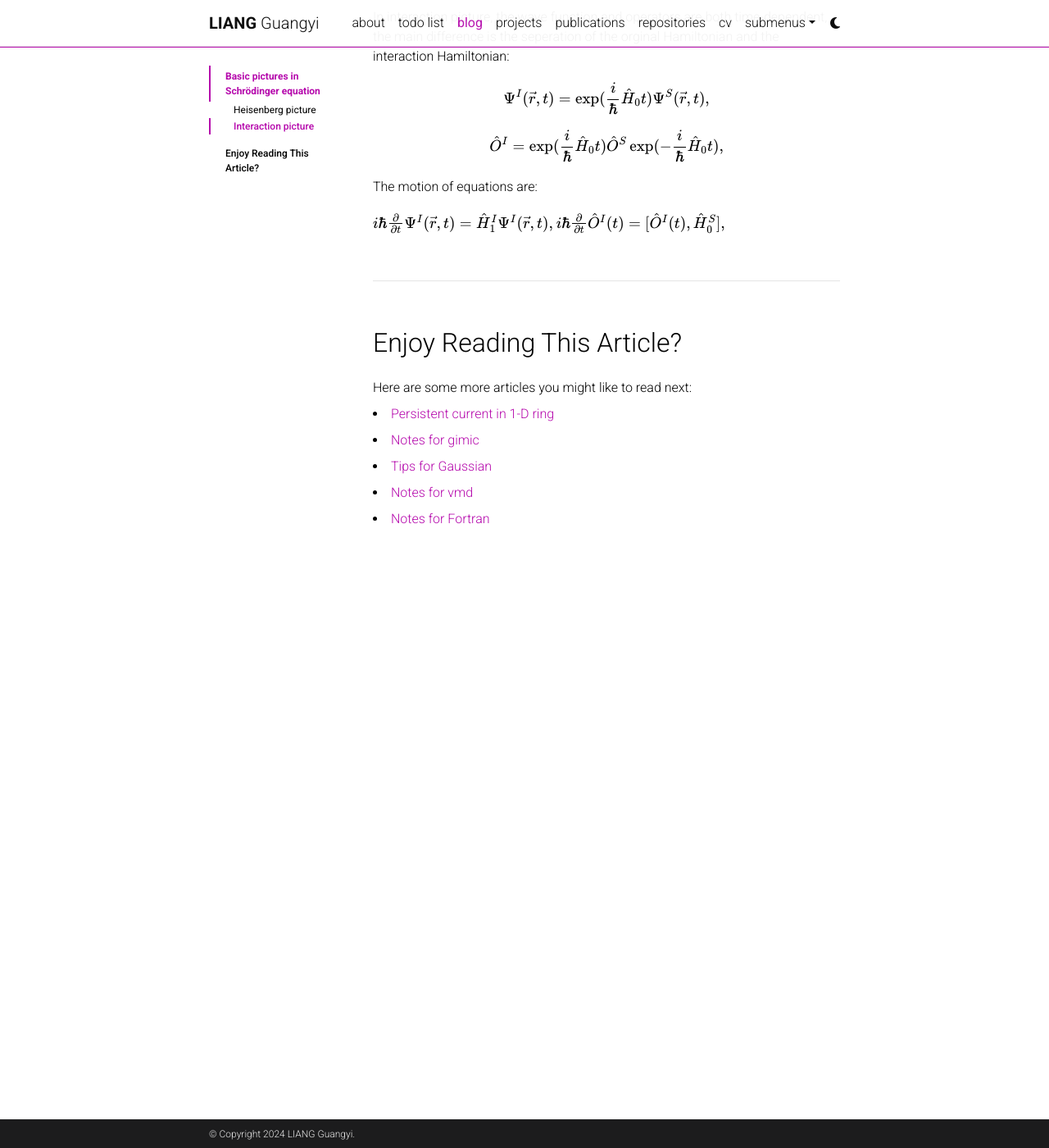
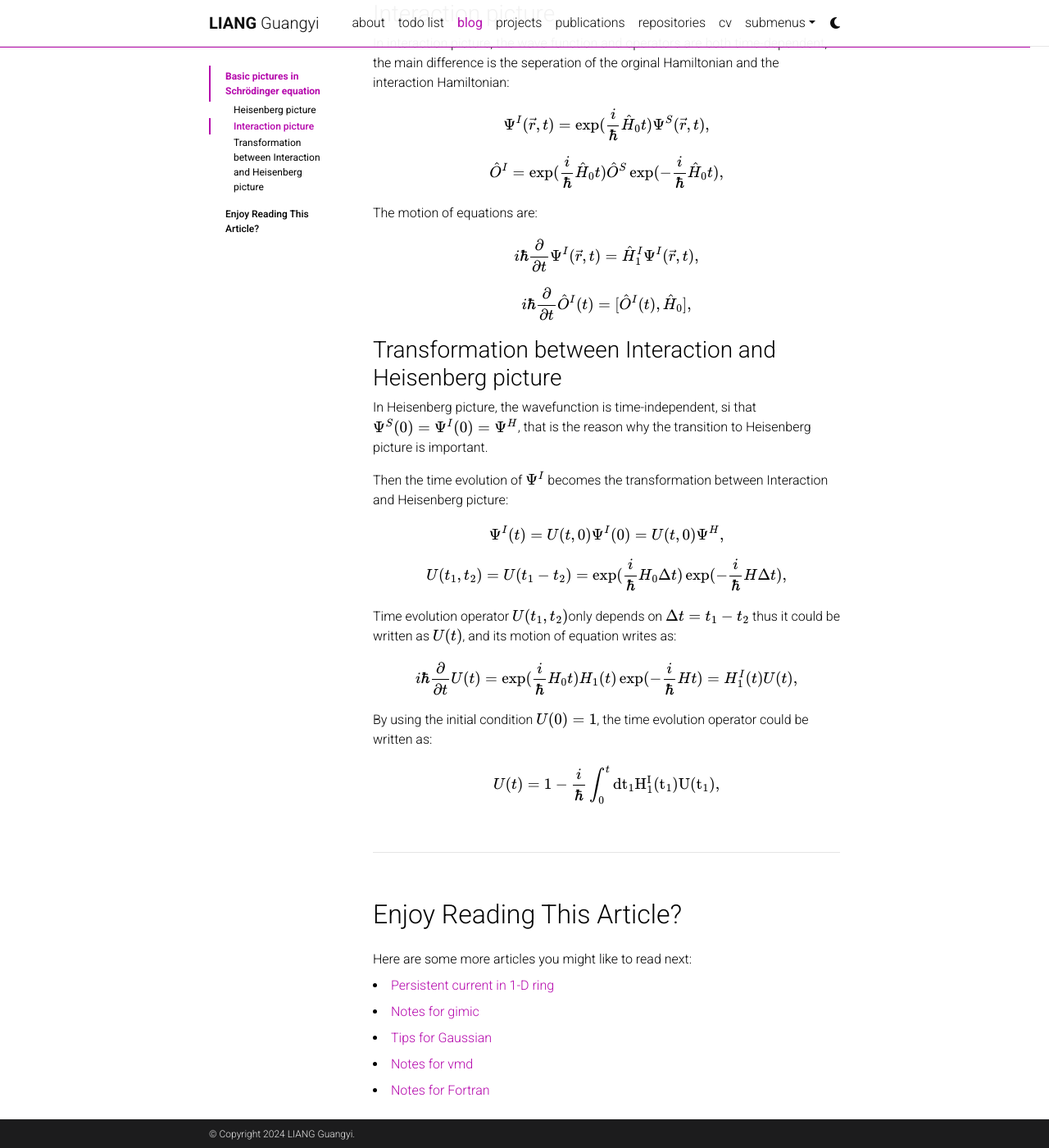
Before and after one commit to liangguangyii/liangguangyii.github.io, a Jekyll site: the page built from _posts/2024-3-12-notes-phy-tddft.md, in a window 1280 px wide and 1400 px high, scrolled down 1077 px. Shown: the whole window at 82% size. Built offline with Jekyll 4.4.1, drawn with Linux system fonts in a browser that asks for light colours; some web fonts are replaced; comment, search, counter and statistics services are not loaded; a style sheet for code colours, icons or effects is not loaded.

Commit message:
I picture to H picture

```diff
--- a/_posts/2024-3-12-notes-phy-tddft.md
+++ b/_posts/2024-3-12-notes-phy-tddft.md
@@ -33,6 +33,7 @@
 $$ \Psi^{H} (\vec{r}) = \exp(\frac{i}{\hbar} \hat{H} t) \Psi^{S}(\vec{r}, t)$$
 
 Operators in Heisenberg picture have the following form:
+
 $$ \hat{O}^{H} (t) = \exp(\frac{i}{\hbar} \hat{H} t) \hat{O}^{S} \exp(-\frac{i}{\hbar} \hat{H} t) $$
 
 The motion of equation for operators in Heisenberg picture is given as:
@@ -54,4 +55,23 @@
 The motion of equations are:
 
 $$ i \hbar \frac{\partial}{\partial t} \Psi^{I} (\vec{r},t)  = \hat{H}_{1}^{I} \Psi^{I}(\vec{r}, t), $$
-$$ i \hbar \frac{\partial}{\partial t} \hat{O}^{I}(t) = [\hat{O}^{I}(t), \hat{H}_0^S], $$
+
+$$ i \hbar \frac{\partial}{\partial t} \hat{O}^{I}(t) = [\hat{O}^{I}(t), \hat{H}_0], $$
+
+### Transformation between Interaction and Heisenberg picture
+
+In Heisenberg picture, the wavefunction is time-independent, si that $$ \Psi^S(0) = \Psi^I(0) = \Psi^H $$, that is the reason why the transition to Heisenberg picture is important.
+
+Then the time evolution of $$ \Psi^I $$ becomes the transformation between Interaction and Heisenberg picture:
+
+$$ \Psi^I (t) = U(t,0) \Psi^I(0) = U(t,0) \Psi^H, $$
+
+$$ U(t_1,t_2) = U(t_1 - t_2) = \exp(\frac{i}{\hbar}H_0 \Delta t) \exp(-\frac{i}{\hbar}H \Delta t), $$
+
+Time evolution operator $$ U(t_1,t_2) $$only depends on $$ \Delta t = t_1 - t_2 $$ thus it could be written as $$U(t)$$, and its motion of equation writes as:
+
+$$ i \hbar \frac{\partial}{\partial t} U(t) = \exp(\frac{i}{\hbar}H_0 t) H_1(t) \exp(-\frac{i}{\hbar}H t) = H_1^I(t) U(t), $$
+
+By using the initial condition $$ U(0) = 1 $$, the time evolution operator could be written as:
+
+$$ U(t) = 1 - \frac{i}{\hbar} \int_0^t \rm{d} t_1 H_1^I (t_1) U(t_1), $$
```
